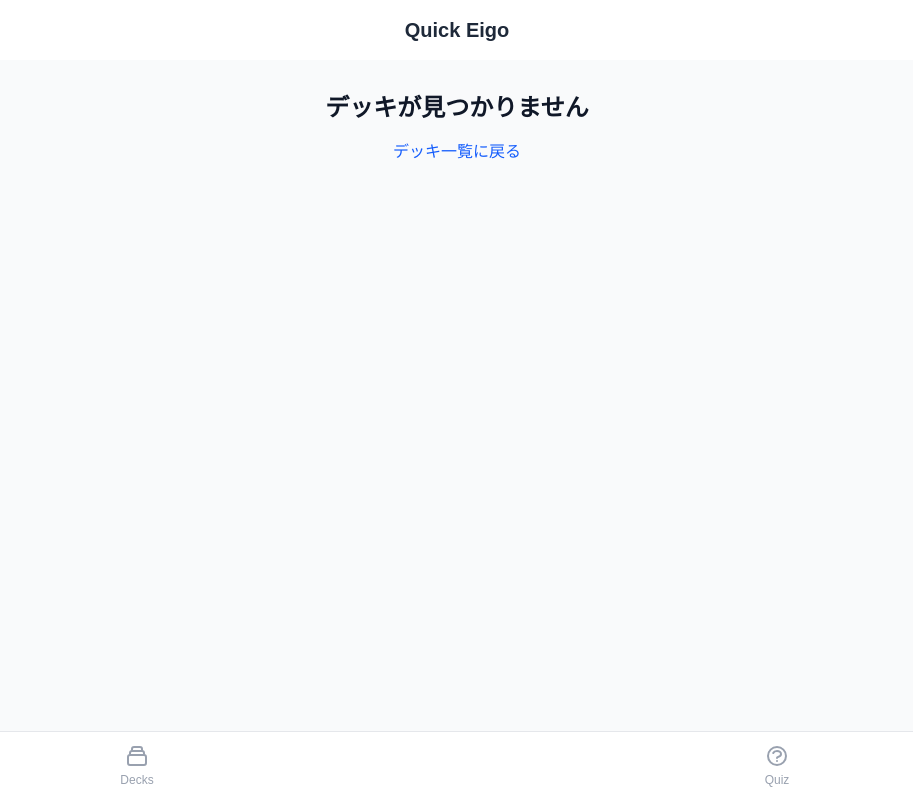
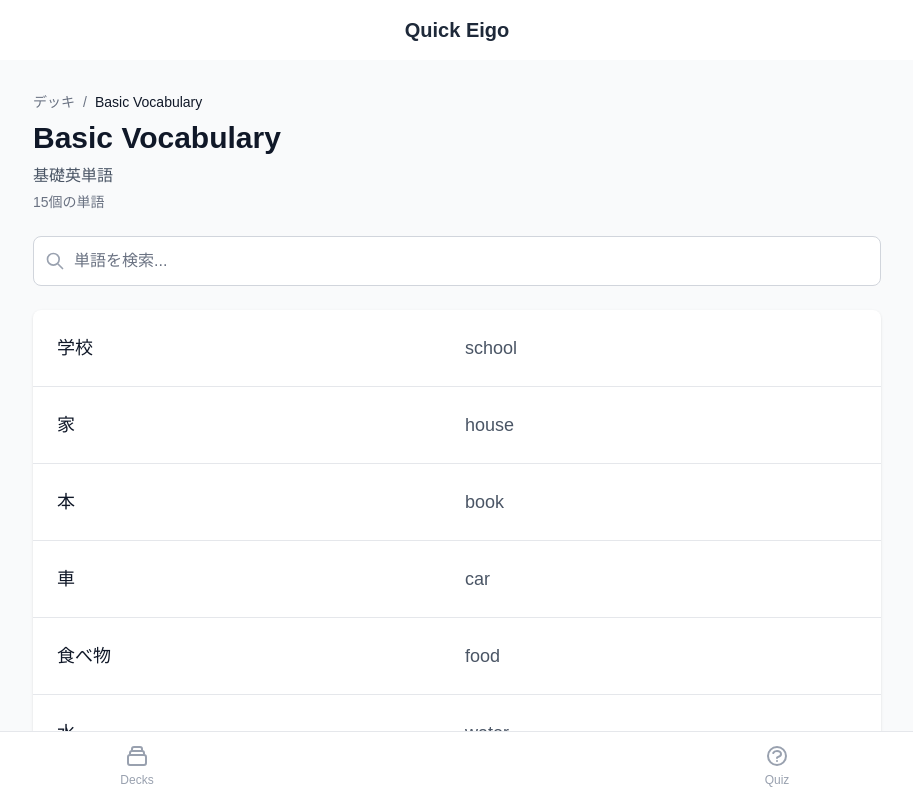
Before and after one commit to Yuji5117/quick-eigo, a Next.js app: page /decks/basic-vocabulary in a window 1280 px wide. Shown: the top 798 px of the page, without its empty margins (183-1096 px from the left). Built offline with nearby package versions, Linux system fonts and the light colour scheme.

Commit message:
デフォルトのデッキの単語を表示できるように修正

```diff
--- a/src/features/decks/components/DeckDetailView.tsx
+++ b/src/features/decks/components/DeckDetailView.tsx
@@ -3,6 +3,7 @@
 import Link from 'next/link'
 import { useEffect, useState } from 'react'
 
+import { WORD_DECKS } from '@/constants/wordDecks'
 import { deckStorage } from '@/utils/deckStorage'
 
 import { Button } from '@/components/ui/Button'
@@ -22,10 +23,22 @@ export function DeckDetailView({ deckId }: DeckDetailViewProps) {
     english: '',
   })
 
+  // プリセットデッキかどうかを判定
+  const isPresetDeck = WORD_DECKS.some(presetDeck => presetDeck.id === deckId)
+
   useEffect(() => {
-    const loadedDeck = deckStorage.getDeck(deckId)
+    let loadedDeck: WordDeck | null = null
+
+    if (isPresetDeck) {
+      // プリセットデッキの場合はWORD_DECKSから取得
+      loadedDeck = WORD_DECKS.find(deck => deck.id === deckId) || null
+    } else {
+      // カスタムデッキの場合はdeckStorageから取得
+      loadedDeck = deckStorage.getDeck(deckId)
+    }
+
     setDeck(loadedDeck)
-  }, [deckId])
+  }, [deckId, isPresetDeck])
 
   if (!deck) {
     return (
@@ -100,6 +113,7 @@ export function DeckDetailView({ deckId }: DeckDetailViewProps) {
           <p className="mt-1 text-sm text-gray-500">{deck.cardCount}個の単語</p>
         </div>
         <div className="flex space-x-3">
+          {!isPresetDeck && (
             <Link
               href={`/decks/${deckId}/add-word`}
               className="inline-flex items-center gap-2 rounded-md bg-blue-600 px-4 py-2 text-sm font-medium text-white hover:bg-blue-700"
@@ -114,6 +128,7 @@ export function DeckDetailView({ deckId }: DeckDetailViewProps) {
               </svg>
               単語を追加
             </Link>
+          )}
         </div>
       </div>
 
@@ -152,7 +167,7 @@ export function DeckDetailView({ deckId }: DeckDetailViewProps) {
                 ? '検索条件に一致する単語が見つかりません'
                 : 'まだ単語が登録されていません'}
             </p>
-            {!searchQuery && (
+            {!searchQuery && !isPresetDeck && (
               <Link
                 href={`/decks/${deckId}/add-word`}
                 className="mt-4 inline-flex items-center gap-2 text-blue-600 hover:text-blue-800"
@@ -225,6 +240,7 @@ export function DeckDetailView({ deckId }: DeckDetailViewProps) {
                         </div>
                       </div>
                     </div>
+                    {!isPresetDeck && (
                       <div className="ml-4 flex gap-2">
                         <button
                           onClick={() => handleEditCard(card)}
@@ -265,6 +281,7 @@ export function DeckDetailView({ deckId }: DeckDetailViewProps) {
                           削除
                         </button>
                       </div>
+                    )}
                   </div>
                 )}
               </div>
```
Lines whose indentation alone changed are shown as unchanged.
